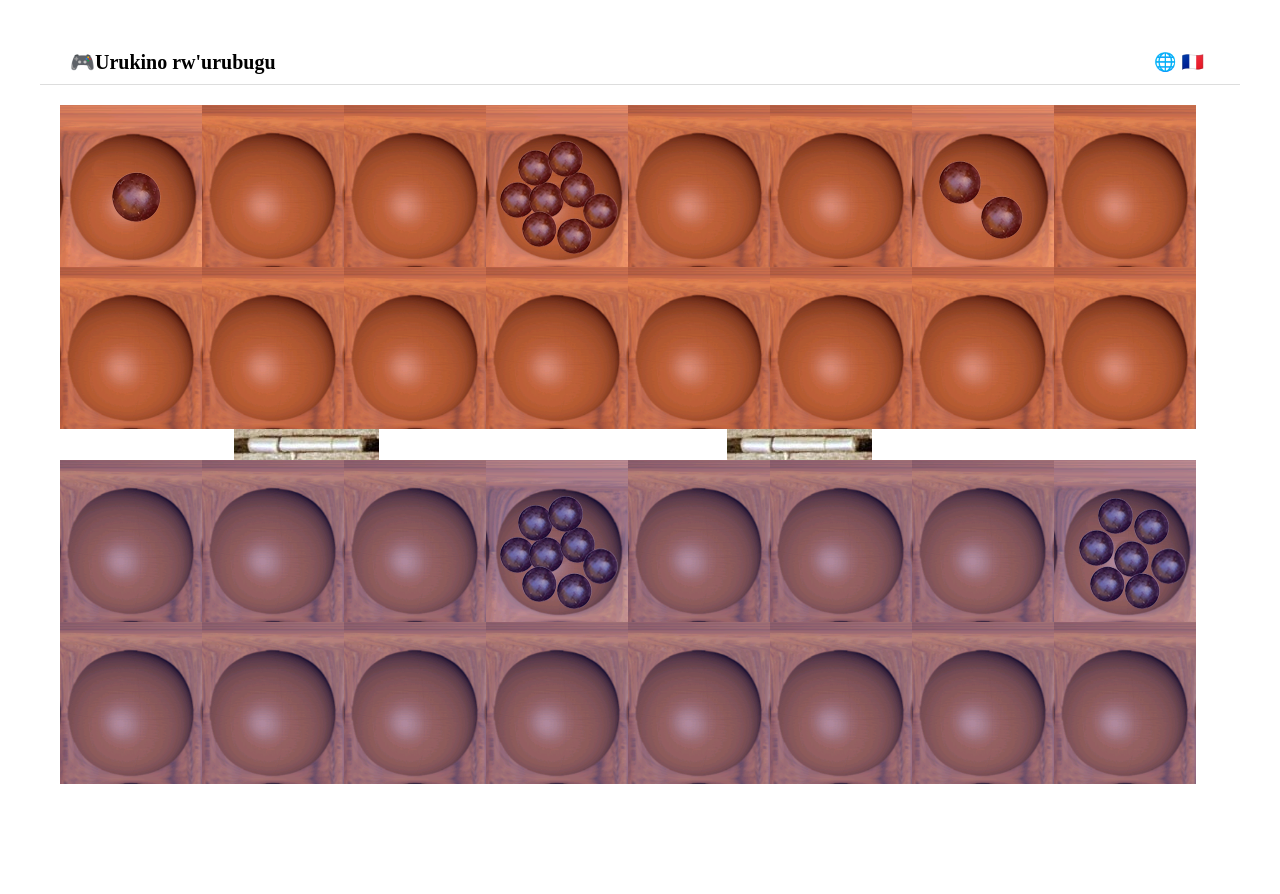
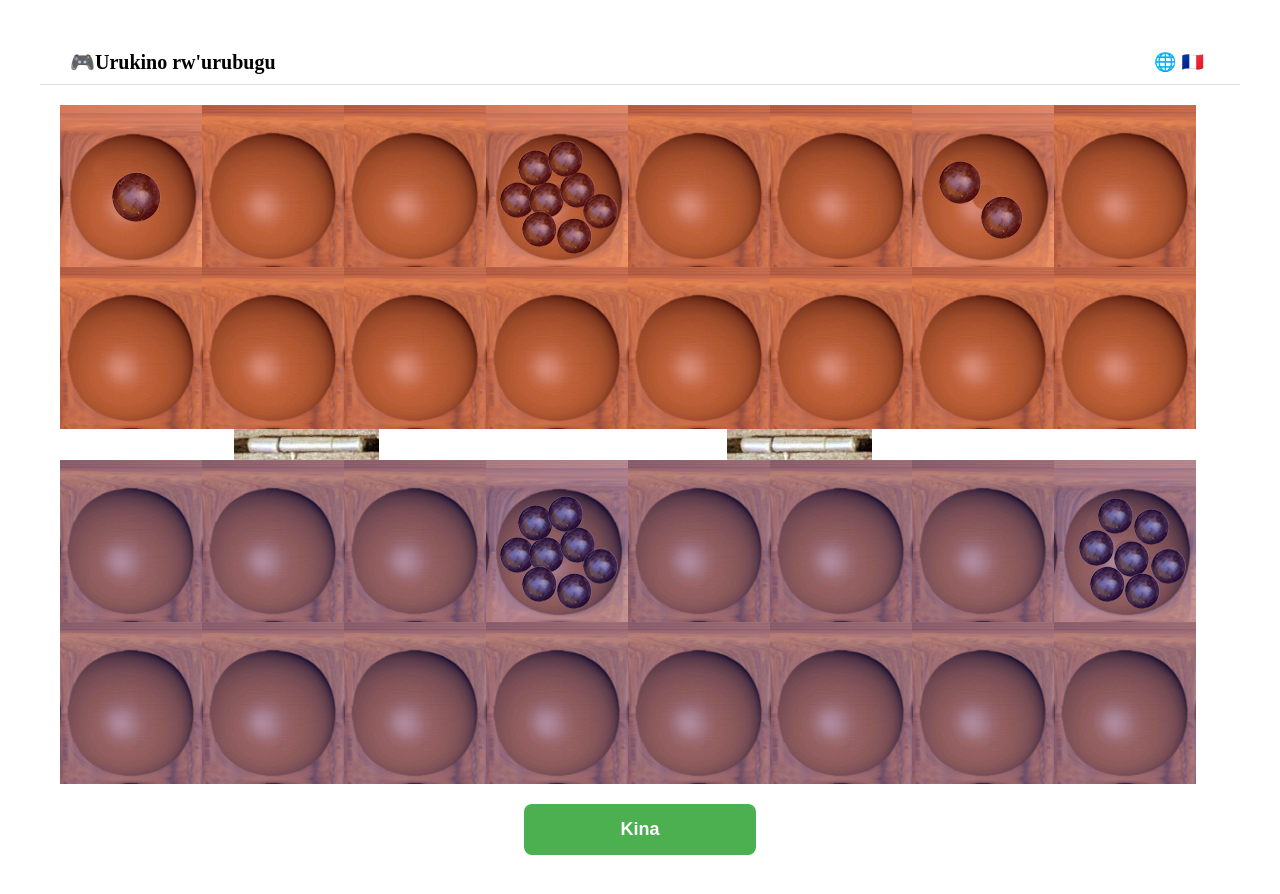
Before and after one commit to Jean-Lionel/hackerton_urubungu, a React (Vite) app: page /home in a window 1280 px wide. Shown: the top 894 px of the page. Before the commit the page ends 844 px from the top, so only its background shows below. Built offline with nearby package versions, Linux system fonts and the light colour scheme.

Commit message:
add request

```diff
--- a/src/App.css
+++ b/src/App.css
@@ -209,3 +209,17 @@
   font-size: 20px;
 }
 }
+
+.start-button{
+  cursor: pointer;
+  width: 20%;
+  padding: 15px;
+  background-color: #4CAF50;
+  color: white;
+  border: none;
+  border-radius: 8px;
+  font-size: 18px;
+  font-weight: bold;
+  cursor: pointer;
+  margin-top: 20px;
+}
--- a/src/lang/fr.json
+++ b/src/lang/fr.json
@@ -3,5 +3,6 @@
     "JeuPage.configure":"Configuration du Jeu",
     "JeuPage.username":"Nom d'utilisateur ",
     "JeuPage.plaholerusername":"Entrez votre nom...",
-    "JeuPage.commencez":"Commencer le Jeu"
+    "JeuPage.commencez":"Commencer le Jeu",
+    "JeuPage.jouer":"Jouer"
 }
--- a/src/lang/ki.json
+++ b/src/lang/ki.json
@@ -3,5 +3,6 @@
     "JeuPage.configure":"Tunganya urukino",
     "JeuPage.username":"Izina ryawe murukino",
     "JeuPage.plaholerusername":"Injizamwo izina ryawe ...",
-    "JeuPage.commencez":"Tungara urukino"
+    "JeuPage.commencez":"Tungara urukino",
+    "JeuPage.jouer":"Kina"
 }
--- a/src/pages/HomePage.jsx
+++ b/src/pages/HomePage.jsx
@@ -6,8 +6,12 @@ import Agapata from '../components/Agapata.jsx';
 import ApiService from '../services/api';
 import { API_CONFIG } from '../config/config.js';
 import { LocalStorage } from '../config/localStorage.js';
+import { useIntl } from "react-intl";
+import beep from '../assets/audio/beep.mp3';
 
 const HomePage = () => {
+
+  const Intl = useIntl();
 
   const [users, setUsers] = useState([
     {
@@ -36,10 +40,7 @@ const HomePage = () => {
         const username = localStorage.getItem(LocalStorage.USERNAME);
         console.log("positions",positions);
         console.log("currentPion", currentPion);
-
-
         setUsers([
-
           {
             id : 2,
             cases :  JSON.parse(positions),
@@ -47,6 +48,12 @@ const HomePage = () => {
           },
         ]);
       }
+    }
+
+  const startGame = () => {
+    const audio = new Audio(beep);
+    audio.play();
+
     }
   return (
     <div>
@@ -59,7 +66,13 @@ const HomePage = () => {
           {index !== users.length - 1 && <Agapata  />}
         </div>
       ))
-    }
+      }
+
+      <div>
+        <button  className='start-button' onClick={() =>startGame()}>
+          {Intl.formatMessage({ id: 'JeuPage.jouer' })}
+        </button>
+      </div>
 
     </div>
   );
```
Also changed, not shown: 1 other file (tests, documents, lock files or other folders).
